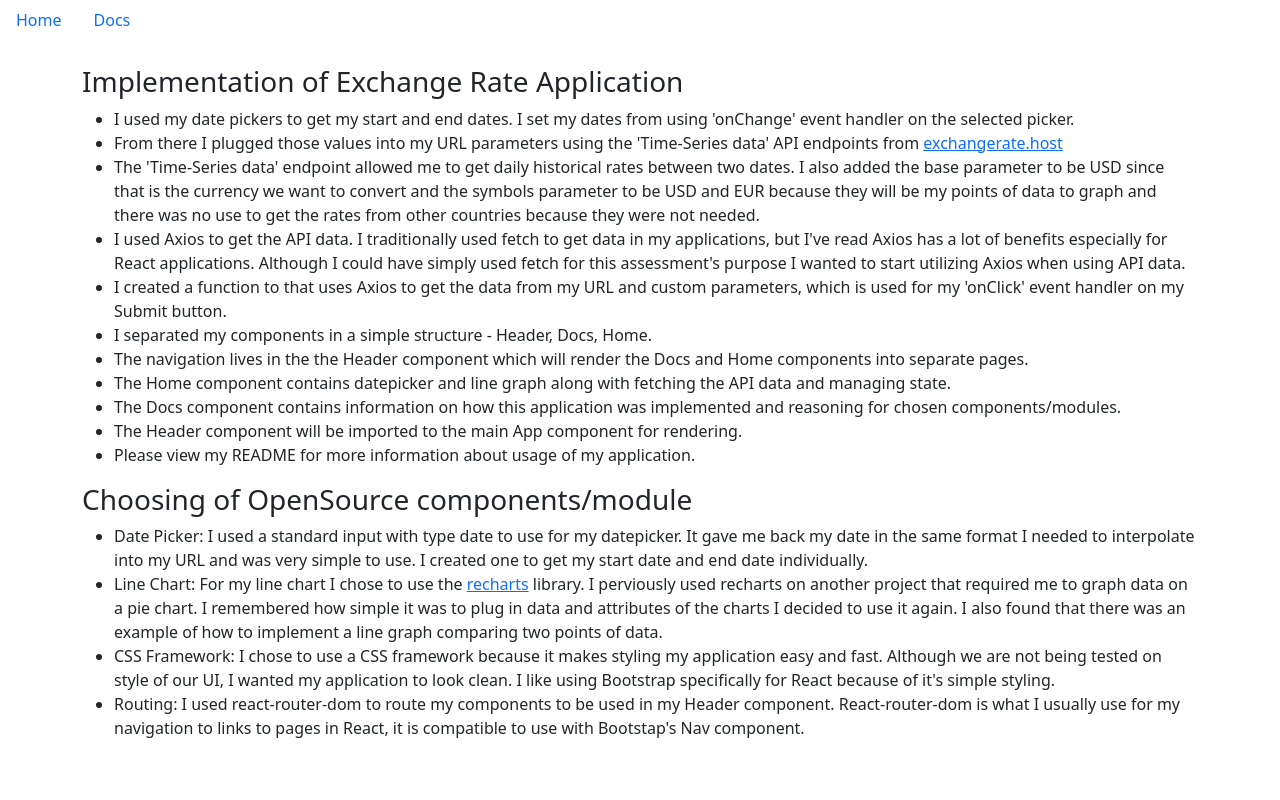
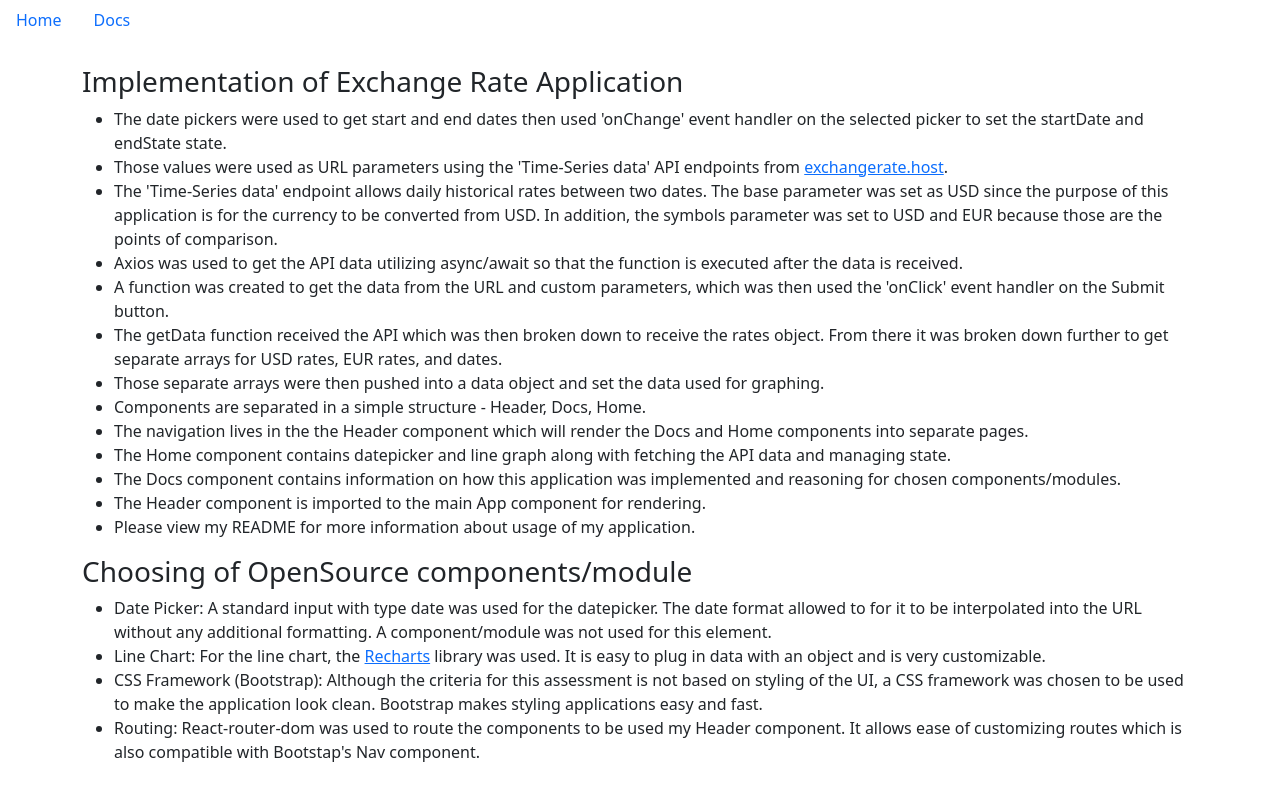
Before and after one commit to nicolewallace09/exchange-rates, a React (Create React App) app: page /docs in a window 1280 px wide. Built offline with nearby package versions, Linux system fonts and the light colour scheme.

Commit message:
changes to readme

```diff
--- a/package.json
+++ b/package.json
@@ -9,8 +9,6 @@
     "@testing-library/user-event": "^13.5.0",
     "axios": "^0.25.0",
     "bootstrap": "^5.1.3",
-    "chart.js": "^3.7.0",
-    "moment": "^2.29.1",
     "react": "^17.0.2",
     "react-bootstrap": "^2.1.1",
     "react-dom": "^17.0.2",
--- a/src/components/Docs.js
+++ b/src/components/Docs.js
@@ -5,24 +5,26 @@ const Docs = () => {
         <Container>
             <h3 className='implementation-info'>Implementation of Exchange Rate Application</h3>
                 <ul className='implementation-list'>
-                    <li>I used my date pickers to get my start and end dates. I set my dates from using 'onChange' event handler on the selected picker.</li>
-                    <li>From there I plugged those values into my URL parameters using the 'Time-Series data' API endpoints from <a href='https://exchangerate.host/#/docs'>exchangerate.host</a></li>
-                    <li>The 'Time-Series data' endpoint allowed me to get daily historical rates between two dates. I also added the base parameter to be USD since that is the currency we want to convert and the symbols parameter to be USD and EUR because they will be my points of data to graph and there was no use to get the rates from other countries because they were not needed. </li>
-                    <li>I used Axios to get the API data. I traditionally used fetch to get data in my applications, but I've read Axios has a lot of benefits especially for React applications. Although I could have simply used fetch for this assessment's purpose I wanted to start utilizing Axios when using API data.</li>
-                    <li>I created a function to that uses Axios to get the data from my URL and custom parameters, which is used for my 'onClick' event handler on my Submit button.</li>
-                    <li>I separated my components in a simple structure - Header, Docs, Home.</li>
+                    <li>The date pickers were used to get start and end dates then used 'onChange' event handler on the selected picker to set the startDate and endState state.</li>
+                    <li>Those values were used as URL parameters using the 'Time-Series data' API endpoints from <a href='https://exchangerate.host/#/docs'>exchangerate.host</a>.</li>
+                    <li>The 'Time-Series data' endpoint allows daily historical rates between two dates. The base parameter was set as USD since the purpose of this application is for the currency to be converted from USD. In addition, the symbols parameter was set to USD and EUR because those are the points of comparison.</li>
+                    <li>Axios was used to get the API data utilizing async/await so that the function is executed after the data is received.</li>
+                    <li>A function was created to get the data from the URL and custom parameters, which was then used the 'onClick' event handler on the Submit button.</li>
+                    <li>The getData function received the API which was then broken down to receive the rates object. From there it was broken down further to get separate arrays for USD rates, EUR rates, and dates.</li>
+                    <li>Those separate arrays were then pushed into a data object and set the data used for graphing.</li>
+                    <li>Components are separated in a simple structure - Header, Docs, Home.</li>
                     <li>The navigation lives in the the Header component which will render the Docs and Home components into separate pages.</li>
                     <li>The Home component contains datepicker and line graph along with fetching the API data and managing state.</li>
                     <li>The Docs component contains information on how this application was implemented and reasoning for chosen components/modules.</li>
-                    <li>The Header component will be imported to the main App component for rendering.</li>
+                    <li>The Header component is imported to the main App component for rendering.</li>
                     <li>Please view my README for more information about usage of my application.</li>
                 </ul>
             <h3 className='reasoning-info'>Choosing of OpenSource components/module</h3>
                 <ul className='reasoning-list'>
-                    <li>Date Picker: I used a standard input with type date to use for my datepicker. It gave me back my date in the same format I needed to interpolate into my URL and was very simple to use. I created one to get my start date and end date individually.</li>
-                    <li>Line Chart: For my line chart I chose to use the <a href='https://recharts.org/en-US/api/LineChart'>recharts</a> library. I perviously used recharts on another project that required me to graph data on a pie chart. I remembered how simple it was to plug in data and attributes of the charts I decided to use it again. I also found that there was an example of how to implement a line graph comparing two points of data.</li>
-                    <li>CSS Framework: I chose to use a CSS framework because it makes styling my application easy and fast. Although we are not being tested on style of our UI, I wanted my application to look clean. I like using Bootstrap specifically for React because of it's simple styling.</li>
-                    <li>Routing: I used react-router-dom to route my components to be used in my Header component. React-router-dom is what I usually use for my navigation to links to pages in React, it is compatible to use with Bootstap's Nav component.</li>
+                    <li>Date Picker: A standard input with type date was used for the datepicker. The date format allowed to for it to be interpolated into the URL without any additional formatting. A component/module was not used for this element.</li>
+                    <li>Line Chart: For the line chart, the <a href='https://recharts.org/en-US/api/LineChart'>Recharts</a> library was used. It is easy to plug in data with an object and is very customizable.</li>
+                    <li>CSS Framework (Bootstrap): Although the criteria for this assessment is not based on styling of the UI, a CSS framework was chosen to be used to make the application look clean. Bootstrap makes styling applications easy and fast.</li>
+                    <li>Routing: React-router-dom was used to route the components to be used my Header component. It allows ease of customizing routes which is also compatible with Bootstap's Nav component.</li>
                 </ul>
         </Container>
     )
--- a/src/components/Header.js
+++ b/src/components/Header.js
@@ -5,16 +5,13 @@ const Header = () => {
     return (
         <Nav>
             <Nav.Item>
-                    <Nav.Link as={Link} to='/'>Home</Nav.Link>
+                <Nav.Link as={Link} to='/'>Home</Nav.Link>
             </Nav.Item>
             <Nav.Item>
-                    <Nav.Link as={Link} to='/docs'>Docs</Nav.Link>
+                <Nav.Link as={Link} to='/docs'>Docs</Nav.Link>
             </Nav.Item>
         </Nav>
     )
 }
 
 export default Header;
-
-
-<Header/>
--- a/src/components/Home.js
+++ b/src/components/Home.js
@@ -1,6 +1,6 @@
 import { useState, useEffect } from "react";
 import axios from 'axios';
-import { Line, LineChart,  XAxis, YAxis, Tooltip, Legend, ResponsiveContainer, Label} from 'recharts';
+import { Line, LineChart,  XAxis, YAxis, Tooltip, Legend, ResponsiveContainer, Label } from 'recharts';
 import { Container, Row, Col, Button } from 'react-bootstrap';
 
 const Home = () => {
```
Also changed, not shown: 2 other files (tests, documents, lock files or other folders).
